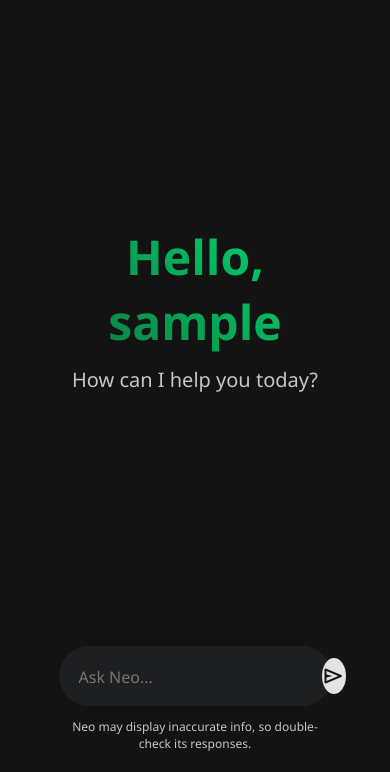
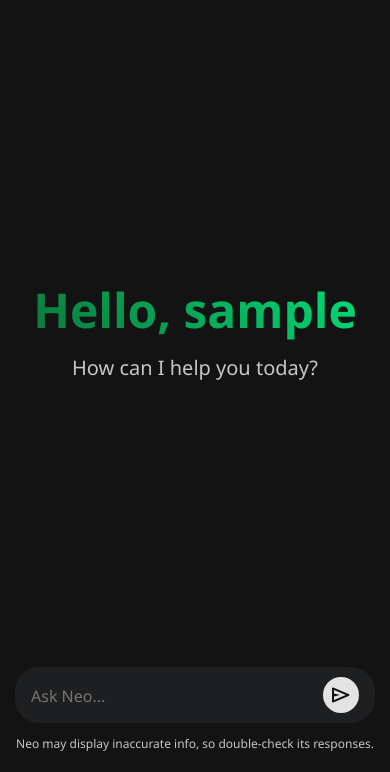
Before and after one commit to Frostyrr/projectneo, a Flask app: page /chat in a window 390 px wide. Shown: the part 72-844 px from the top of the page. Run offline with Flask 3, Linux system fonts and the light colour scheme; the visitor is signed in with stand-in values (Sample User, id 1).

Commit message:
fixed mobile view

```diff
--- a/static/CSS/chat_components/chatbox.css
+++ b/static/CSS/chat_components/chatbox.css
@@ -88,3 +88,16 @@
     flex-shrink: 0;
     object-fit: contain;
 }
+
+/* --- Mobile Overrides for Chat Area --- */
+@media (max-width: 768px) {
+    /* 1. Remove the massive 15% desktop margins */
+    .chat-box {
+        padding: 20px 15px !important;
+    }
+
+    /* 2. Allow user message bubbles to stretch wider on small screens */
+    .chat-message.user .msg-content {
+        max-width: 90%;
+    }
+}
--- a/static/CSS/chat_components/inputarea.css
+++ b/static/CSS/chat_components/inputarea.css
@@ -110,3 +110,19 @@
 .chat-message.bot .msg-content strong {
     color: #ffffff; /* Make bold text pop a bit more */
 }
+
+/* --- Mobile Overrides for Input Bar --- */
+@media (max-width: 768px) {
+    /* 1. Remove the 15% margins so the input bar fills the screen */
+    .input-wrapper {
+        padding: 10px 15px 20px 15px !important;
+        background-color: #131314; /* Prevents text clipping behind the transparent bar */
+    }
+
+    /* 2. Slight visual tweaks for a tighter mobile feel */
+    .input-container {
+        margin-top: 0;
+        padding: 10px 16px;
+        border-radius: 24px;
+    }
+}
```
